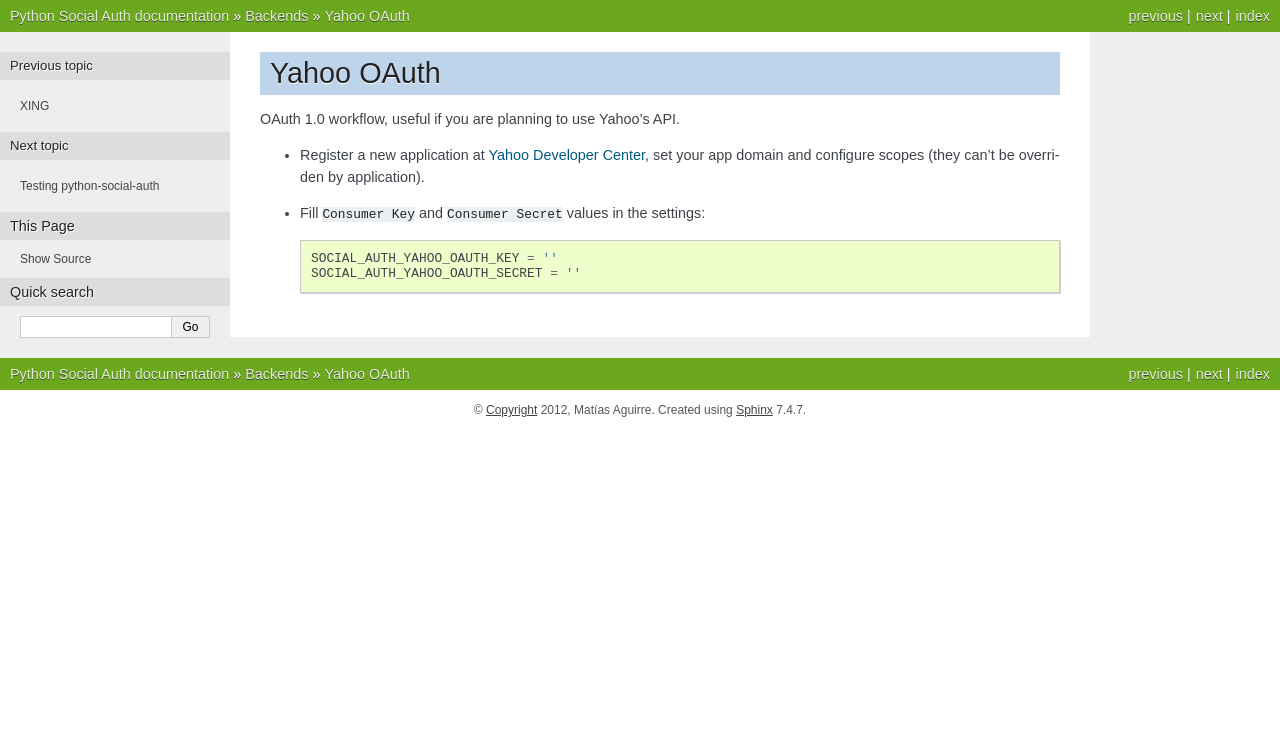
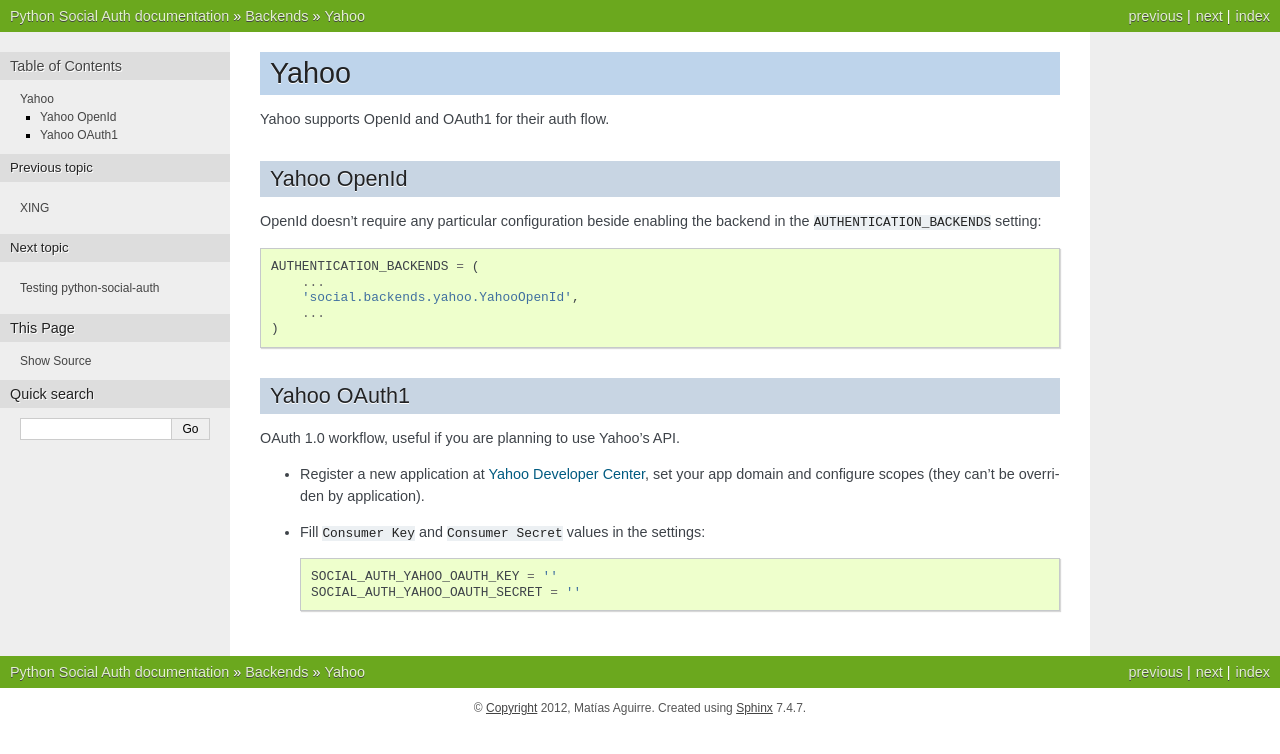
Before and after one commit to omab/python-social-auth, a Sphinx documentation site: the page built from docs/backends/yahoo.rst, in a window 1280 px wide. Shown: the top 754 px of the page. Built offline with Sphinx 7.4.7, drawn with Linux system fonts in a browser that asks for light colours.

Commit message:
Improves to Yahoo docs

```diff
--- a/docs/backends/yahoo.rst
+++ b/docs/backends/yahoo.rst
@@ -1,5 +1,24 @@
-Yahoo OAuth
-===========
+Yahoo
+=====
+
+Yahoo supports OpenId and OAuth1 for their auth flow.
+
+
+Yahoo OpenId
+------------
+
+OpenId doesn't require any particular configuration beside enabling the backend
+in the ``AUTHENTICATION_BACKENDS`` setting::
+
+    AUTHENTICATION_BACKENDS = (
+        ...
+        'social.backends.yahoo.YahooOpenId',
+        ...
+    )
+
+
+Yahoo OAuth1
+------------
 
 OAuth 1.0 workflow, useful if you are planning to use Yahoo's API.
 
```
